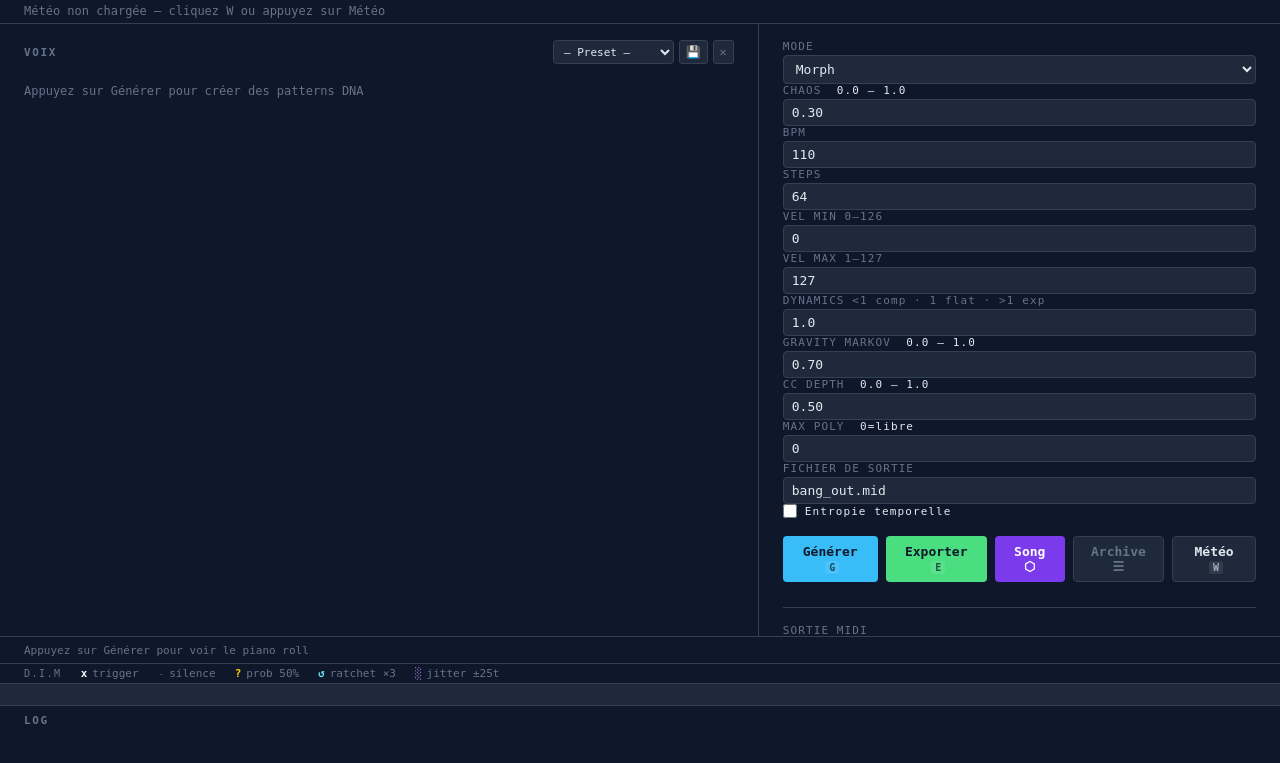
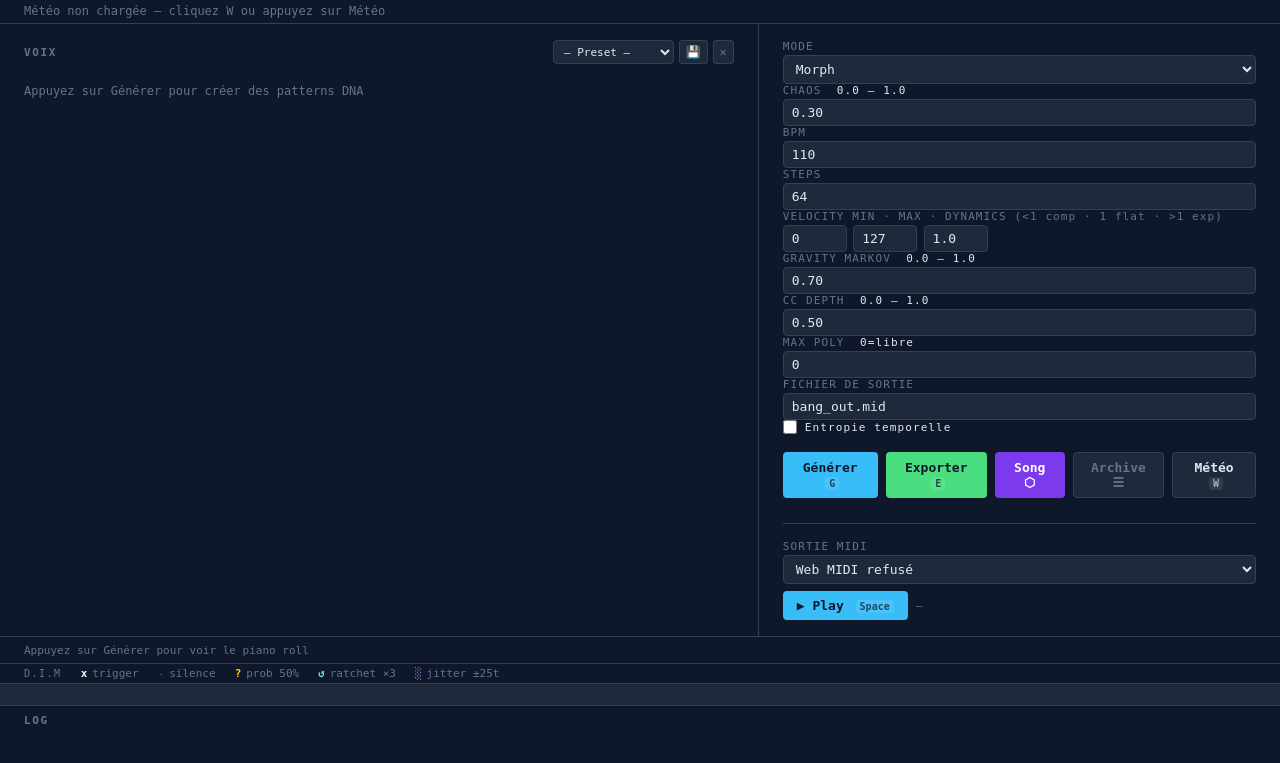
Before and after one commit to obareau/bang, a FastAPI app: page / in a window 1280 px wide. Shown: the part 40-803 px from the top of the page. Run offline with FastAPI, Linux system fonts and the light colour scheme.

Commit message:
Fix: vel controls sur une ligne compacte (MIN·MAX·DYNAMICS)
Co-Authored-By: Claude Sonnet 4.6 <noreply@anthropic.com>

```diff
--- a/templates/index.html
+++ b/templates/index.html
@@ -489,18 +489,12 @@
       </div>
 
       <div>
-        <label>VEL MIN <span style="color:var(--muted)">0–126</span></label>
-        <input type="number" name="vel_floor" value="0" min="0" max="126" step="5">
-      </div>
-
-      <div>
-        <label>VEL MAX <span style="color:var(--muted)">1–127</span></label>
-        <input type="number" name="vel_ceiling" value="127" min="1" max="127" step="5">
-      </div>
-
-      <div>
-        <label>DYNAMICS <span style="color:var(--muted)">&lt;1 comp · 1 flat · &gt;1 exp</span></label>
-        <input type="number" name="vel_curve" value="1.0" min="0.1" max="4.0" step="0.1">
+        <label>VELOCITY <span style="color:var(--muted)">MIN · MAX · DYNAMICS (&lt;1 comp · 1 flat · &gt;1 exp)</span></label>
+        <div style="display:flex;gap:.4rem">
+          <input type="number" name="vel_floor"   value="0"   min="0"   max="126" step="5"  title="VEL MIN" style="width:4rem">
+          <input type="number" name="vel_ceiling" value="127" min="1"   max="127" step="5"  title="VEL MAX" style="width:4rem">
+          <input type="number" name="vel_curve"   value="1.0" min="0.1" max="4.0" step="0.1" title="DYNAMICS" style="width:4rem">
+        </div>
       </div>
 
       <div>
```
